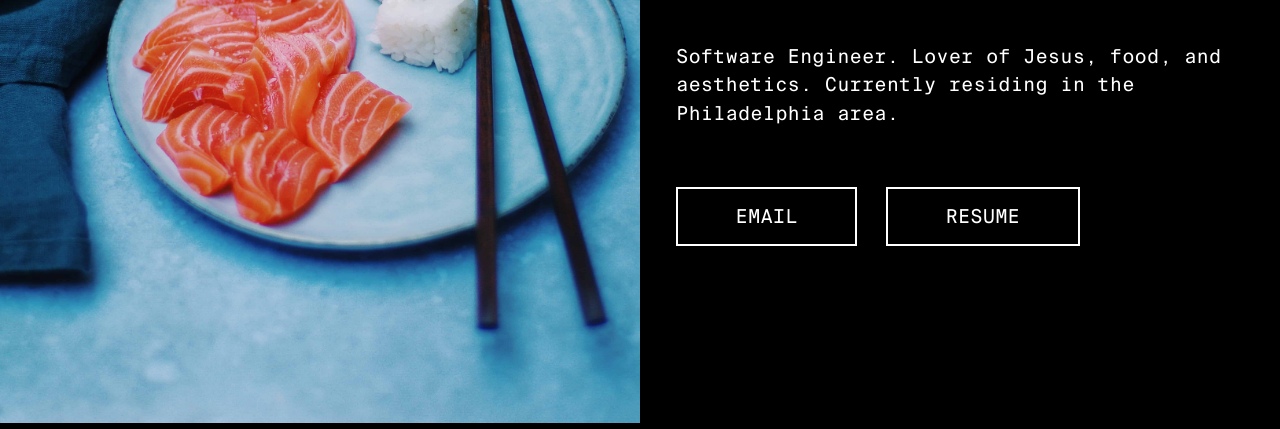
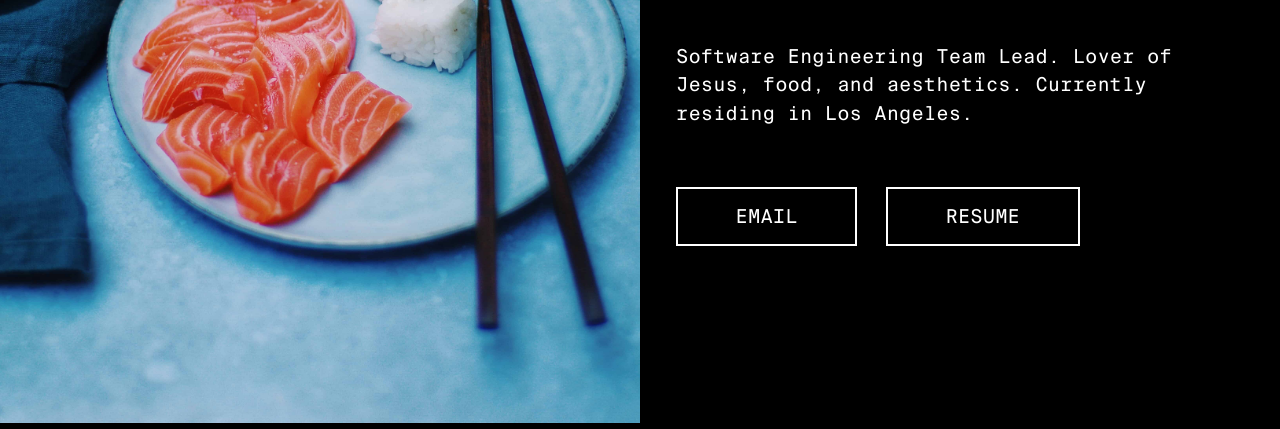
Before and after one commit to ndrwkim/ndrwkim.github.io, a plain HTML site: page index.html in a window 1280 px wide. Shown: the part 377-806 px from the top of the page. Drawn offline with Linux system fonts and the light colour scheme.

Commit message:
Update index.html with title and location change

```diff
--- a/index.html
+++ b/index.html
@@ -4,8 +4,8 @@
   <meta charset="UTF-8">
   <meta http-equiv="X-UA-Compatible" content="IE=edge,chrome=1">
   <meta name="viewport" content="width=device-width, initial-scale=1">
-  <title>ANDREW KIM</title>
-  <meta name="description" content="Andrew Kim. Software Engineer. Lover of food, tech, and aesthetics. Currently residing in the Philadelphia area.">
+  <title>andrew kim</title>
+  <meta name="description" content="andrew kim. engineering team lead.">
   <meta name="robots" content="all">
   <link rel="stylesheet" type="text/css" href="/fonts/fontawesome/fontawesome-all.min.css">
   <link rel="stylesheet" type="text/css" href="/css/main.min.css">
@@ -20,7 +20,7 @@
     </header>
     <section id="about">
       <p>
-        Software Engineer. Lover of Jesus, food, and aesthetics. Currently residing in the Philadelphia area.
+        Software Engineering Team Lead. Lover of Jesus, food, and aesthetics. Currently residing in Los Angeles.
       </p>
     </section>
     <section id="links">
```
